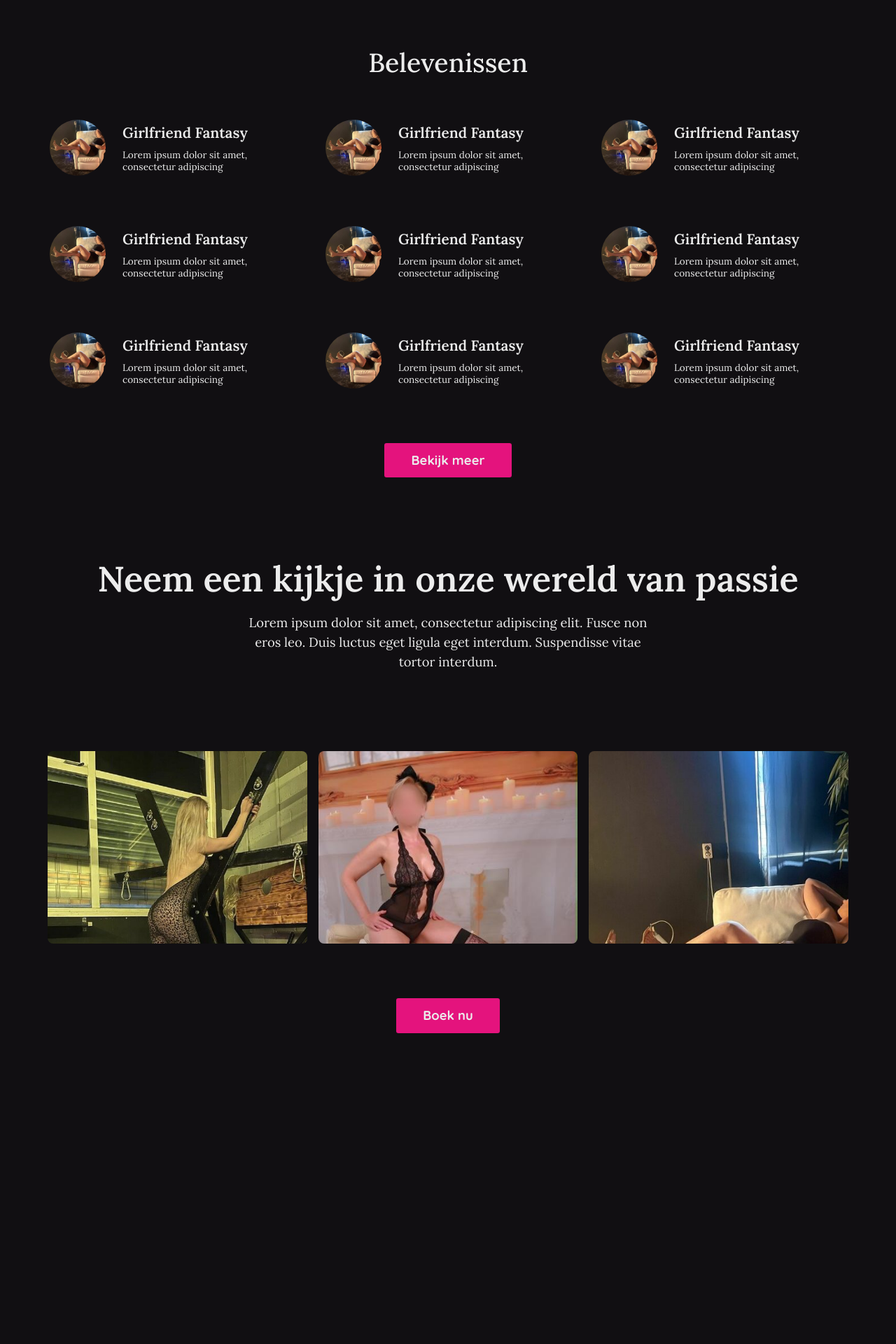
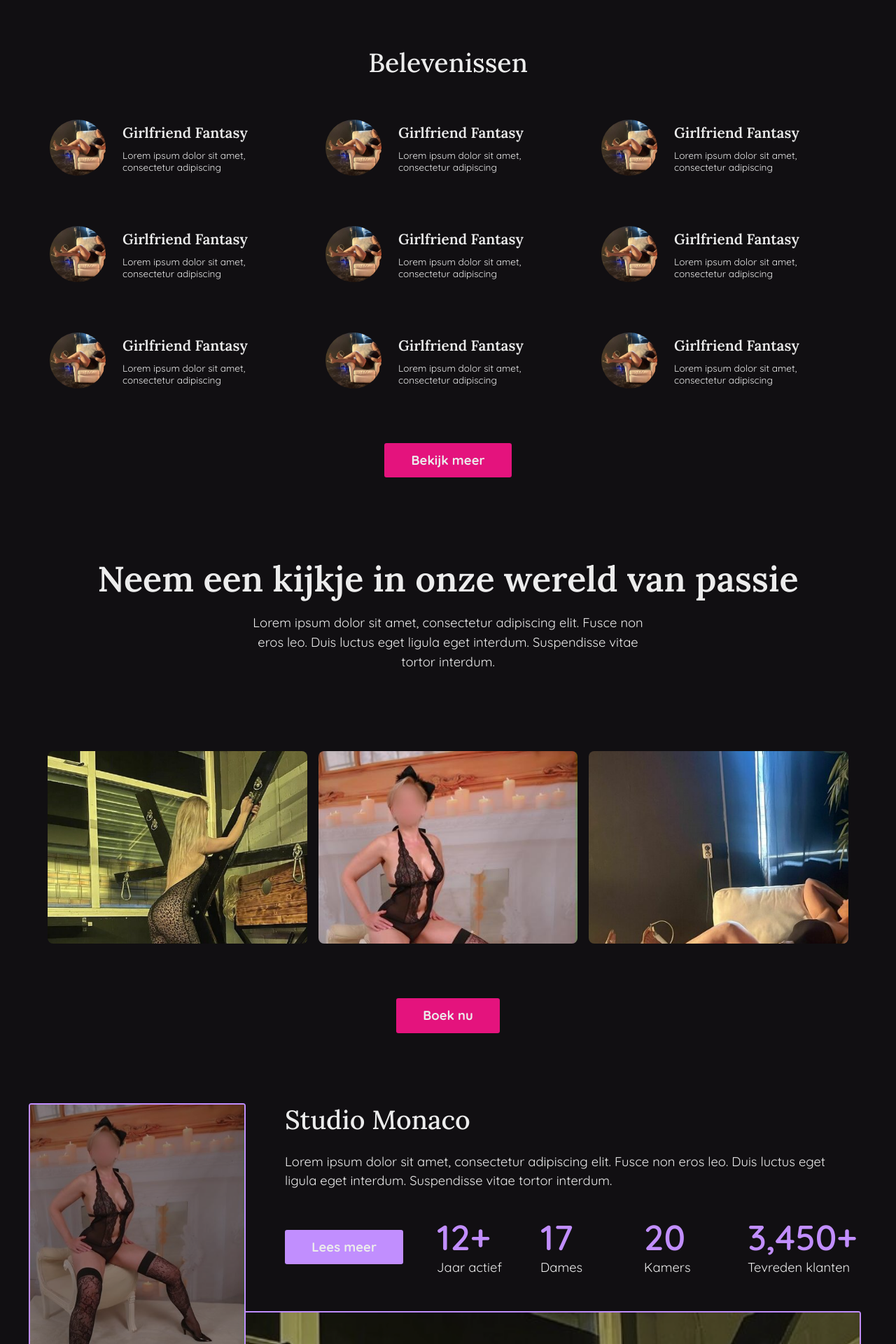
Before and after one commit to shimmy-aga/studio-monaco, a PHP site: page / in a window 1280 px wide. Shown: the part 960-2880 px from the top of the page at 70% size. Before the commit the page ends 2436 px from the top, so only its background shows below. Run offline with PHP 8.4, Linux system fonts and the light colour scheme; some libraries are stand-ins or nearby versions.

Commit message:
Banner section

```diff
--- a/assets/css/style.css
+++ b/assets/css/style.css
@@ -188,16 +188,16 @@ img, svg, picture {
    margin: auto;
 }
 
-.container .flexbox {
+.container.flexbox {
    display: flex; flex-direction: row; flex-wrap: wrap;
-   justify-content: center; align-items: center;
+   justify-content: center; align-items: flex-start;
 }
 
 .inner {
    display: flex;
    flex: 1 1 20rem;
    flex-direction: column;
-   max-width: 35rem;
+   max-width: 50rem;
    align-items: baseline;
    row-gap: .8rem;
    margin: 2rem;
@@ -360,6 +360,52 @@ img, svg, picture {
    margin-left: 1.5rem;
 }
 
+/* == Banner ==================== */
+
+.banner {
+   padding-bottom: 200px;
+}
+
+.usp-box {
+   position: relative;
+   min-width: 100px;
+   z-index: 1;
+}
+
+.banner-first-img {
+   position: relative;
+   max-width: 310px; height: 425px;
+   margin-right: 1.5rem;
+   align-self: flex-start;
+   overflow: hidden;
+   border-radius: 0.25rem;
+   border: solid 2px var(--color-secondary);
+   z-index: 1;
+}
+
+.banner-second-img {
+   position: absolute;
+   top: 70%; left: 20%;
+   height: 225px; width: 100%; max-width: 950px;
+   margin-right: 1.5rem;
+   align-self: flex-start;
+   overflow: hidden;
+   border-radius: 0.25rem;
+   border: solid 2px var(--color-secondary);
+}
+
+.banner-first-img:after, .banner-second-img:after {
+   content: '';
+   position: absolute;
+   left: 0; top: 0;
+   width: 100%; height: 100%;
+   background-color: rgba(var(--color-dark-raw), 0.4);
+}
+
+.banner-first-img img, .banner-second-img img {
+   width: 100%;
+}
+
 
 /* ================================== */
 /* == Links and buttons ============= */
@@ -378,6 +424,11 @@ img, svg, picture {
    transition: all 0.2s ease-in-out;
 }
 
+.spacial-horizontal-wrapper .btn {
+   align-self: center;
+   height: auto;
+}
+
 .btn.btn-primary {
    border: solid 3px var(--color-primary);
    background-color: var(--color-primary);
@@ -388,19 +439,21 @@ img, svg, picture {
    background-color: transparent;
 }
 
+.btn.btn-secondary {
+   border: solid 3px var(--color-secondary);
+   background-color: var(--color-secondary);
+   color: var(--color-light);
+}
+
+.btn.btn-secondary:hover {
+   background-color: transparent;
+}
+
 
 /* ================================== */
 /* == Fonts & utilities ============= */
 /* ================================== */
 
-
-.primary-font {
-   font-family: var(--font-primary);
-}
-
-.secondary-font {
-   font-family: var(--font-secondary);
-}
 
 .title-small {
    font-family: inherit;
@@ -477,8 +530,46 @@ img, svg, picture {
    font-weight: 100;
 }
 
+.primary-font {
+   font-family: var(--font-primary);
+}
+
+.secondary-font {
+   font-family: var(--font-secondary);
+}
+
 .text-center {
    text-align: center;
+   align-items: center;
+   justify-content: center;
+}
+
+.text-left {
+   text-align: left;
+   align-items: flex-start;
+   justify-content: flex-start;
+}
+
+.text-right {
+   text-align: right;
+   align-items: flex-end;
+   justify-content: flex-end;
+}
+
+.primary-color {
+   color: var(--color-primary);
+}
+
+.secondary-color {
+   color: var(--color-secondary);
+}
+
+.primary-background {
+   background: var(--color-primary);
+}
+
+.secondary-background {
+   background: var(--color-secondary);
 }
 
 .vertical-wrapper {
@@ -486,19 +577,42 @@ img, svg, picture {
    row-gap: 0.5rem;
 }
 
-.mt-top-25 {
+.horizontal-wrapper {
+   display: flex; flex-direction: row;
+   column-gap: 0.5rem;
+}
+
+.spacial-vertical-wrapper {
+   display: flex; flex-direction: column;
+   row-gap: 3rem;
+}
+
+.spacial-horizontal-wrapper {
+   display: flex; flex-direction: row;
+   column-gap: 3rem;
+}
+
+.mt-0 {
+   margin-top: 0;
+}
+
+.mt-10 {
+   margin-top: 10px;
+}
+
+.mt-25 {
    margin-top: 25px;
 }
 
-.mt-top-50 {
+.mt-50 {
    margin-top: 50px;
 }
 
-.mt-top-75 {
+.mt-75 {
    margin-top: 75px;
 }
 
-.mt-top-100 {
+.mt-100 {
    margin-top: 100px;
 }
 
--- a/index.html
+++ b/index.html
@@ -53,11 +53,11 @@
     <!-- ------------ --><!-- ------------------ --><!-- ------------------ --><!-- ------------------ -->
 
     <section class="hero section">
-        <div class="container flexbox">
+        <div class="container">
 
             <div class="inner">
                 <h1 class="title-big">WELKOM BIJ STUDIO MONACO</h1>
-                <p class="text-medium secondary-font">
+                <p class="text-medium secondary-font max-width-600">
                     Lorem ipsum dolor sit amet, consectetur adipiscing elit. Fusce non eros leo.
                     Duis luctus eget ligula eget interdum. Suspendisse vitae tortor interdum.
                 </p>
@@ -225,12 +225,13 @@
 
             </div>
 
-            <div class="text-center mt-top-50"><a href="" class="btn btn-primary secondary-font">Bekijk meer</a></div>
+            <div class="text-center mt-50"><a href="" class="btn btn-primary secondary-font">Bekijk meer</a></div>
 
         </div>
     </section>
 
-    <!-- BANNER SECTION --><!-- ------------------ --><!-- ------------------ --><!-- ------------------ -->
+
+    <!-- SLIDES SECTION --><!-- ------------------ --><!-- ------------------ --><!-- ------------------ -->
     <!-- -------------- --><!-- ------------------ --><!-- ------------------ --><!-- ------------------ -->
 
     <section class="section">
@@ -266,9 +267,64 @@
 
             </div>
 
-            <div class="text-center mt-top-50"><a href="" class="btn btn-primary secondary-font">Boek nu</a></div>
+            <div class="text-center mt-50"><a href="" class="btn btn-primary secondary-font">Boek nu</a></div>
 
         </div>
     </section>
 
+
+    <!-- BANNER SECTION --><!-- ------------------ --><!-- ------------------ --><!-- ------------------ -->
+    <!-- -------------- --><!-- ------------------ --><!-- ------------------ --><!-- ------------------ -->
+
+    <section class="section banner">
+        <div class="container flexbox">
+
+            <div class="banner-first-img">
+                <img src="assets/media/anita.jpg" alt="">
+            </div>
+
+            <div class="banner-second-img">
+                <img src="assets/media/alysia.jpg" alt="">
+            </div>
+
+            <div class="inner text-left mt-0">
+
+                <h1 class="title-small">Studio Monaco</h1>
+                <p class="text-medium secondary-font mt-10">
+                    Lorem ipsum dolor sit amet, consectetur adipiscing elit. Fusce non eros leo.
+                    Duis luctus eget ligula eget interdum. Suspendisse vitae tortor interdum.
+                </p>
+
+                <div class="spacial-horizontal-wrapper mt-25 secondary-font">
+
+                    <a href="" class="btn btn-secondary">Lees meer</a>
+
+                    <div class="usp-box">
+                        <h1 class="title-medium secondary-color">12+</h1>
+                        <p class="text-medium">Jaar actief</p>
+                    </div>
+
+                    <div class="usp-box">
+                        <h1 class="title-medium secondary-color">17</h1>
+                        <p class="text-medium">Dames</p>
+                    </div>
+
+                    <div class="usp-box">
+                        <h1 class="title-medium secondary-color">20</h1>
+                        <p class="text-medium">Kamers</p>
+                    </div>
+
+                    <div class="usp-box">
+                        <h1 class="title-medium secondary-color">3,450+</h1>
+                        <p class="text-medium">Tevreden klanten</p>
+                    </div>
+
+                </div>
+
+            </div>
+
+        </div>
+    </section>
+
+
 </body>
```
